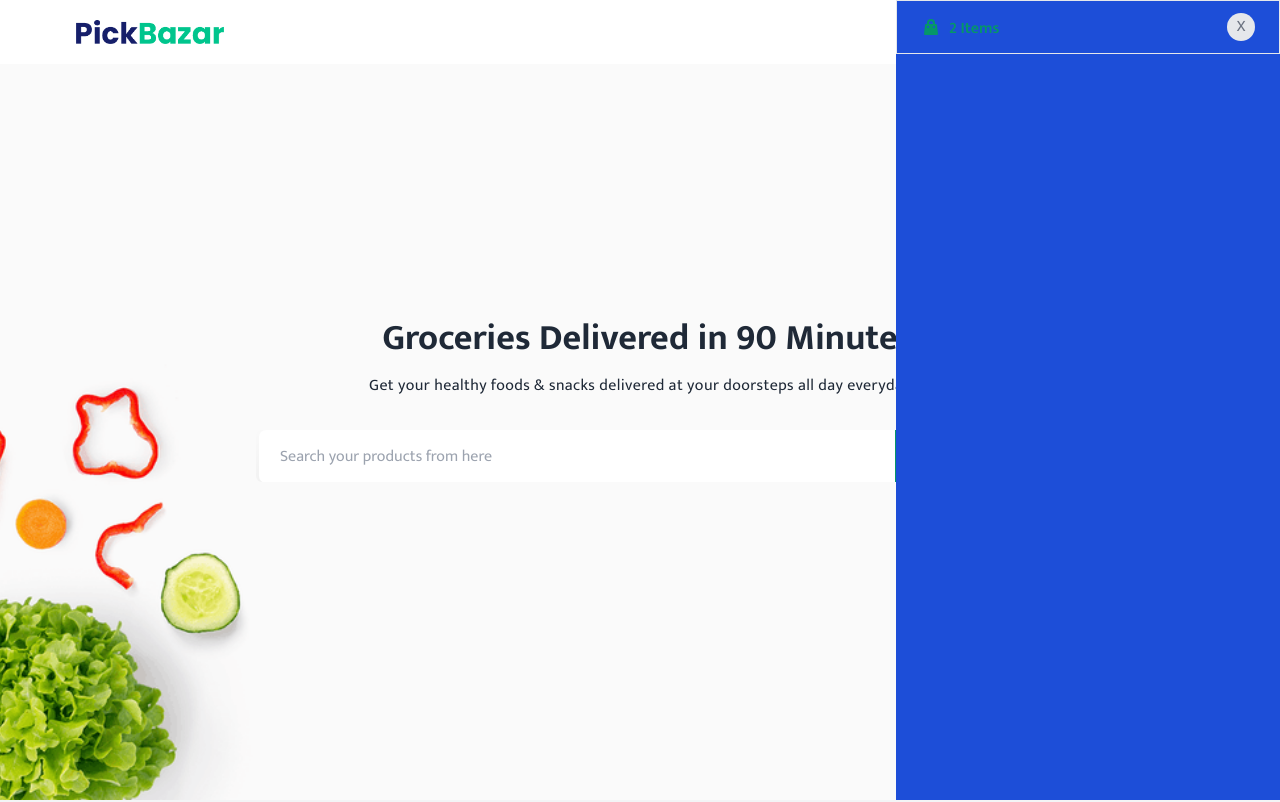
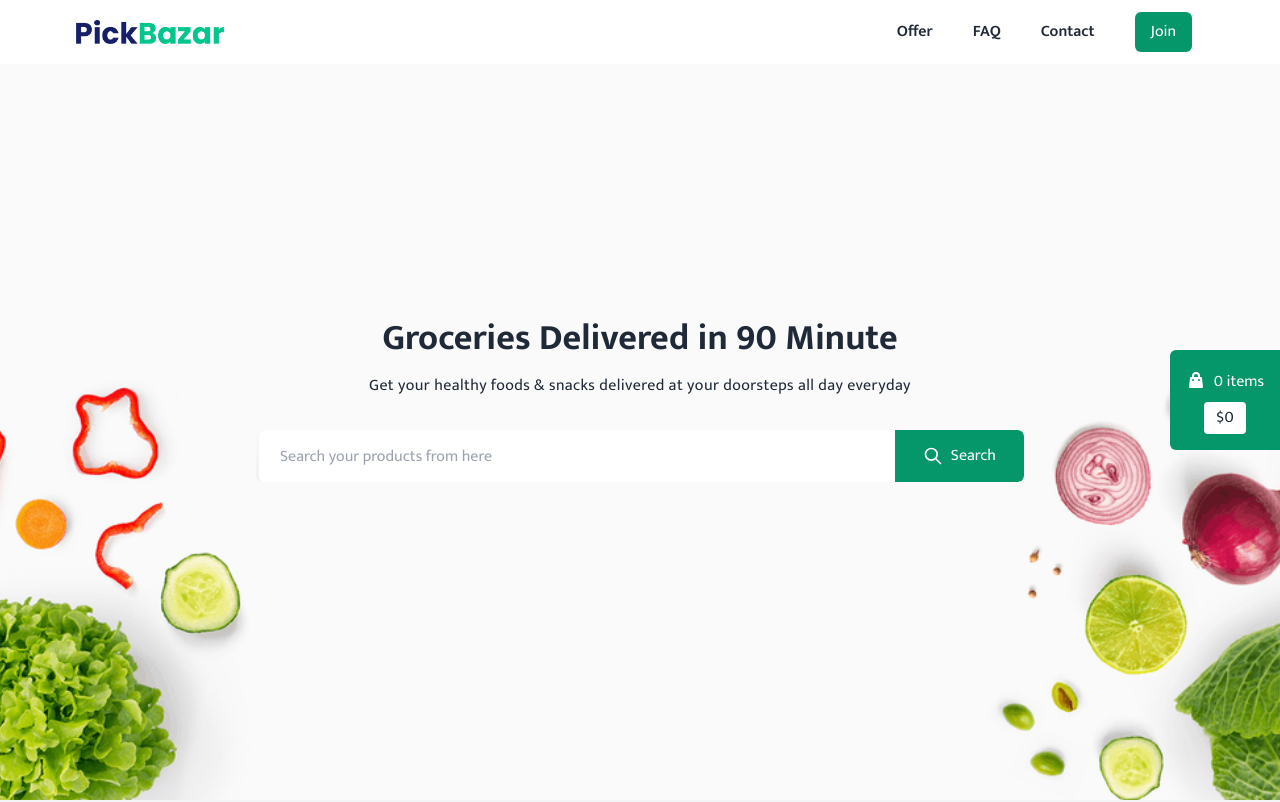
Before and after one commit to hossainrabbi/pick_bazar, a React (Create React App) app: page / in a window 1280 px wide. Shown: the top 802 px of the page. Built offline with nearby package versions, Linux system fonts and the light colour scheme.

Commit message:
cart total added

```diff
--- a/src/components/Cart/Cart.js
+++ b/src/components/Cart/Cart.js
@@ -1,13 +1,17 @@
 import React from 'react';
 import { useSelector } from 'react-redux';
+import Button from '../common/Button';
+import useCart from '../customHooks/useCart';
 import CartItem from './CartItem';
 
-const Cart = () => {
+const Cart = ({ setShow }) => {
     const { cartItems } = useSelector((state) => state);
+    const { total } = useCart();
 
     return (
-        <div className="w-96 bg-blue-700 fixed top-0 right-0 h-screen">
-            <div className="text-green-600 flex justify-between items-center py-3 px-6 border border-gray-200">
+        <div className="w-96 bg-white fixed top-0 right-0 h-screen">
+            <div className="h-3/4 overflow-y-scroll">
+                <div className="text-green-600 flex justify-between items-center py-3 px-4 border border-gray-200">
                     <span className="flex justify-start items-center">
                         <svg
                             xmlns="http://www.w3.org/2000/svg"
@@ -21,9 +25,14 @@ const Cart = () => {
                                 clipRule="evenodd"
                             />
                         </svg>
-                    <span className="mt-1 font-semibold">2 Items</span>
+                        <span className="mt-1 font-semibold">
+                            {cartItems.length} Items
                         </span>
-                <button className="bg-gray-200 hover:text-white hover:bg-green-600 transition  text-gray-500 leading-3 w-7 h-7 text-center rounded-full">
+                    </span>
+                    <button
+                        onClick={() => setShow(false)}
+                        className="bg-gray-200 hover:text-white hover:bg-green-600 transition text-gray-500 leading-3 w-7 h-7 text-center rounded-full"
+                    >
                         X
                     </button>
                 </div>
@@ -31,6 +40,15 @@ const Cart = () => {
                     <CartItem {...item} key={item.id} />
                 ))}
             </div>
+            <div className="absolute w-full bottom-10">
+                <Button className="bg-green-600 w-full flex items-center rounded-full justify-between pr-px mt-5">
+                    <span className="font-semibold">Checkout</span>
+                    <span className="font-semibold rounded-full bg-white text-gray-800 px-5 py-2 mr-2">
+                        ${total}
+                    </span>
+                </Button>
+            </div>
+        </div>
     );
 };
 
--- a/src/components/Cart/CartItem.js
+++ b/src/components/Cart/CartItem.js
@@ -5,7 +5,7 @@ const CartItem = ({ id, name, price, quantity, images }) => {
     const { handleRemoveCart, addToIncrement, addToDecrement } = useCart();
 
     return (
-        <div className="flex justify-between items-center py-3 px-6 border border-gray-200">
+        <div className="flex justify-between items-center py-3  px-4 border border-gray-200">
             <div className="bg-gray-200 flex-wrap text-center rounded-full p-2">
                 <button
                     onClick={() => addToIncrement(id)}
--- a/src/components/CartBtn/CartBtn.js
+++ b/src/components/CartBtn/CartBtn.js
@@ -2,12 +2,15 @@ import React from 'react';
 import { useSelector } from 'react-redux';
 import useCart from '../customHooks/useCart';
 
-const CartBtn = () => {
+const CartBtn = ({ setShow }) => {
     const { cartItems } = useSelector((state) => state);
     const { total } = useCart();
 
     return (
-        <button className="bg-green-600 fixed top-2/4 transform -translate-y-2/4 rounded-l-md right-0 p-4">
+        <button
+            onClick={() => setShow(true)}
+            className="bg-green-600 fixed top-2/4 transform -translate-y-2/4 rounded-l-md right-0 p-4"
+        >
             <span className="text-white flex justify-between items-center">
                 <svg
                     xmlns="http://www.w3.org/2000/svg"
--- a/src/pages/Home.js
+++ b/src/pages/Home.js
@@ -6,13 +6,15 @@ import CartBtn from '../components/CartBtn/CartBtn';
 import Cart from '../components/Cart/Cart';
 
 const Home = () => {
+    const [show, setShow] = React.useState(false);
+
     return (
         <main className="text-gray-800 overflow-x-hidden">
             <Header />
             {/* <Offers /> */}
             <Products />
-            <CartBtn />
-            <Cart />
+            <CartBtn setShow={setShow} />
+            {show && <Cart setShow={setShow} />}
         </main>
     );
 };
```
Lines whose indentation alone changed are shown as unchanged.
